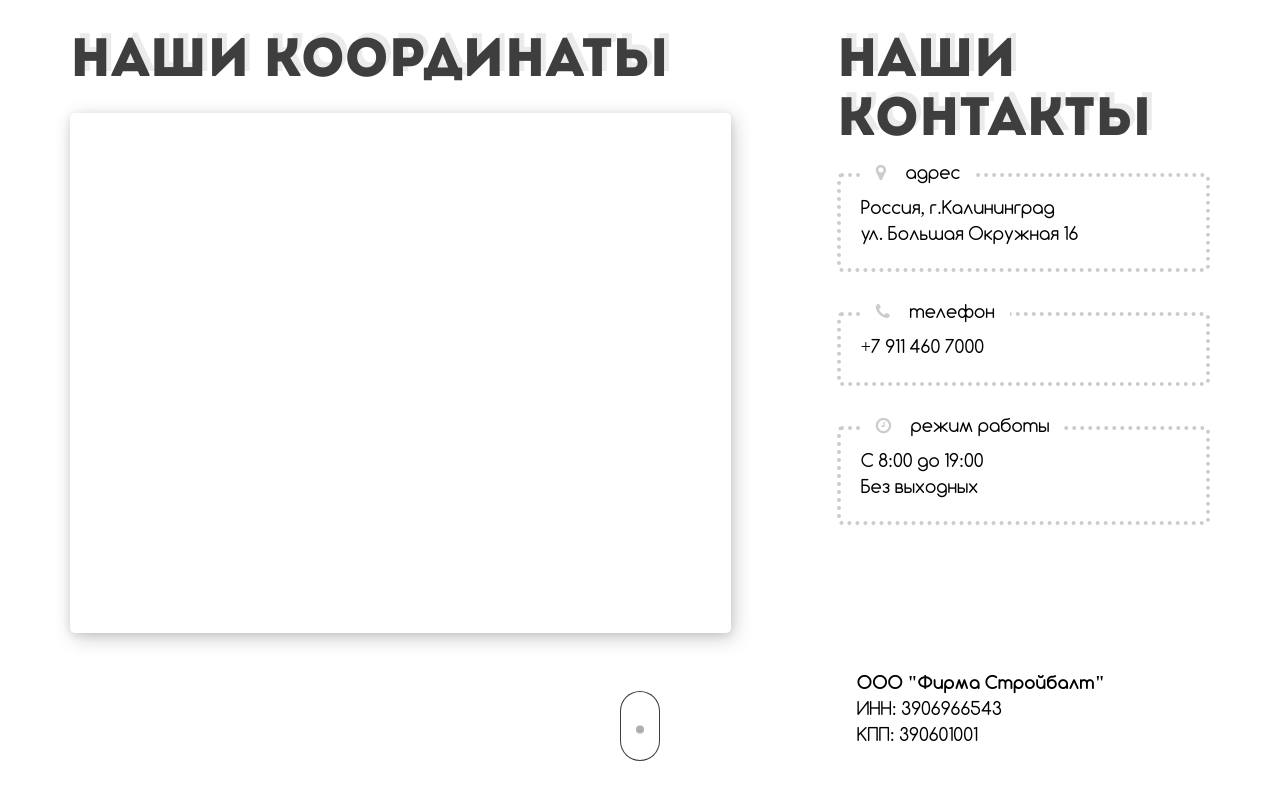
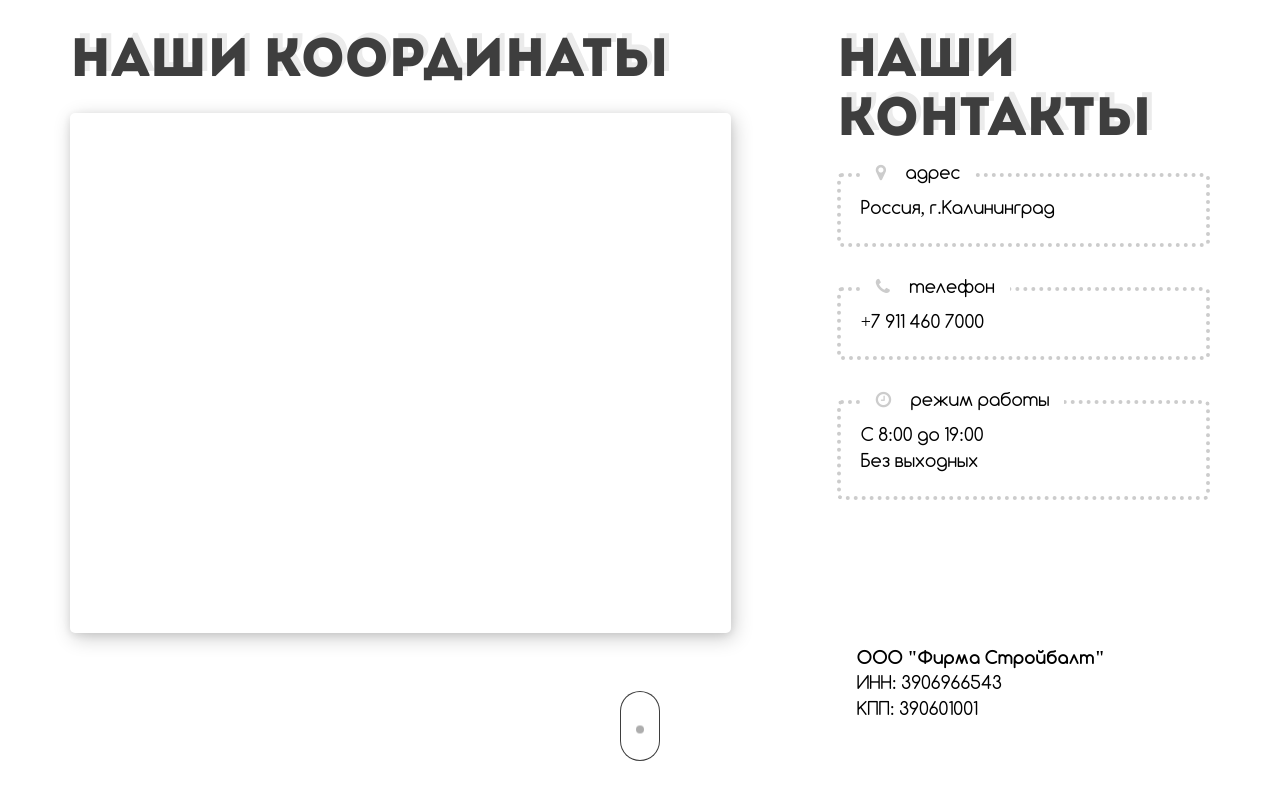
Before and after one commit to RomanVolgasov/penoplast39.rf, a plain HTML site: page index.html in a window 1280 px wide. Shown: the part 3994-4794 px from the top of the page. Drawn offline with nearby package versions, Linux system fonts and the light colour scheme.

Commit message:
Изменения в адресе

```diff
--- a/index.html
+++ b/index.html
@@ -1519,7 +1519,6 @@
           <div class="footer__address footer__address_main-theme col-sm-8 col-md-24">
             <span class="footer__header"><i class="fa fa-map-marker" aria-hidden="true"></i> адрес</span>
             Россия, г.Калининград<br>
-            ул. Большая Окружная 16
           </div>
           <div class="footer__phone footer__phone_main-theme col-sm-8 col-md-24">
             <span class="footer__header"><i class="fa fa-phone" aria-hidden="true"></i> телефон</span>
```
